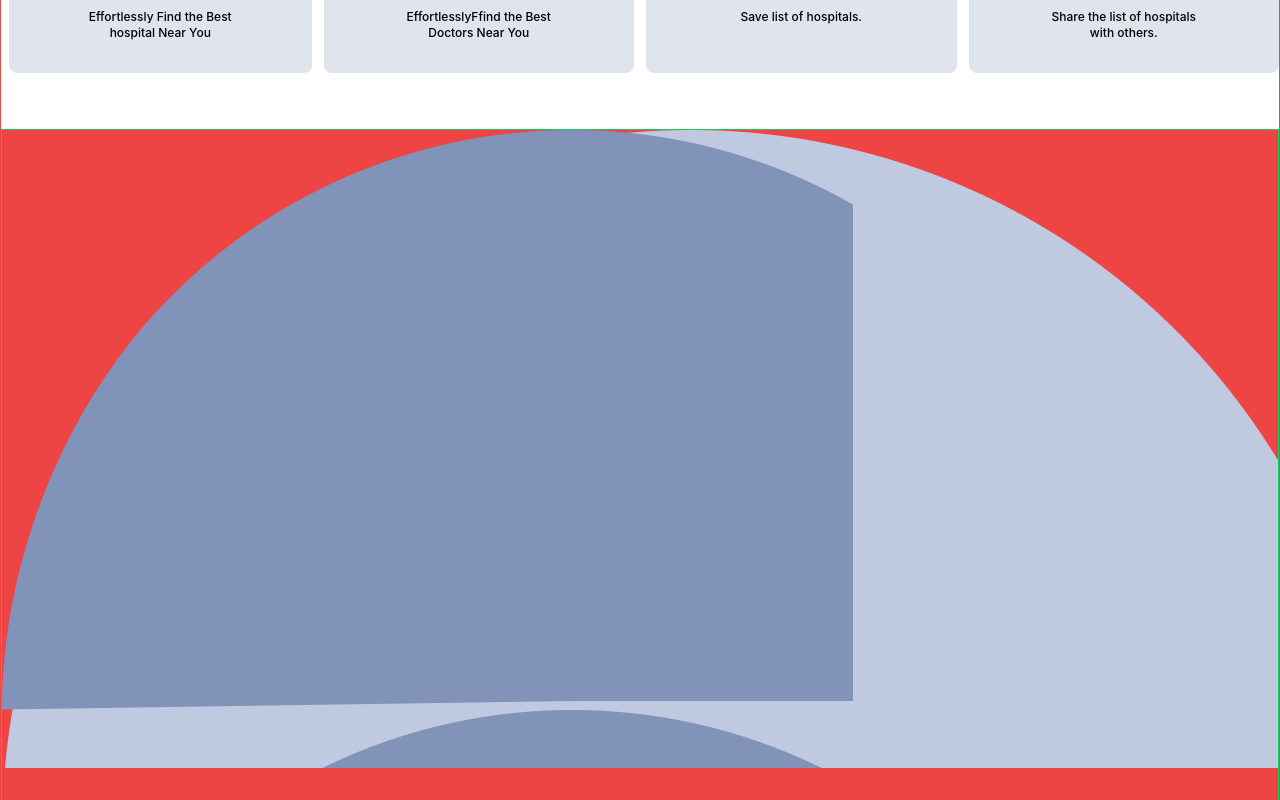
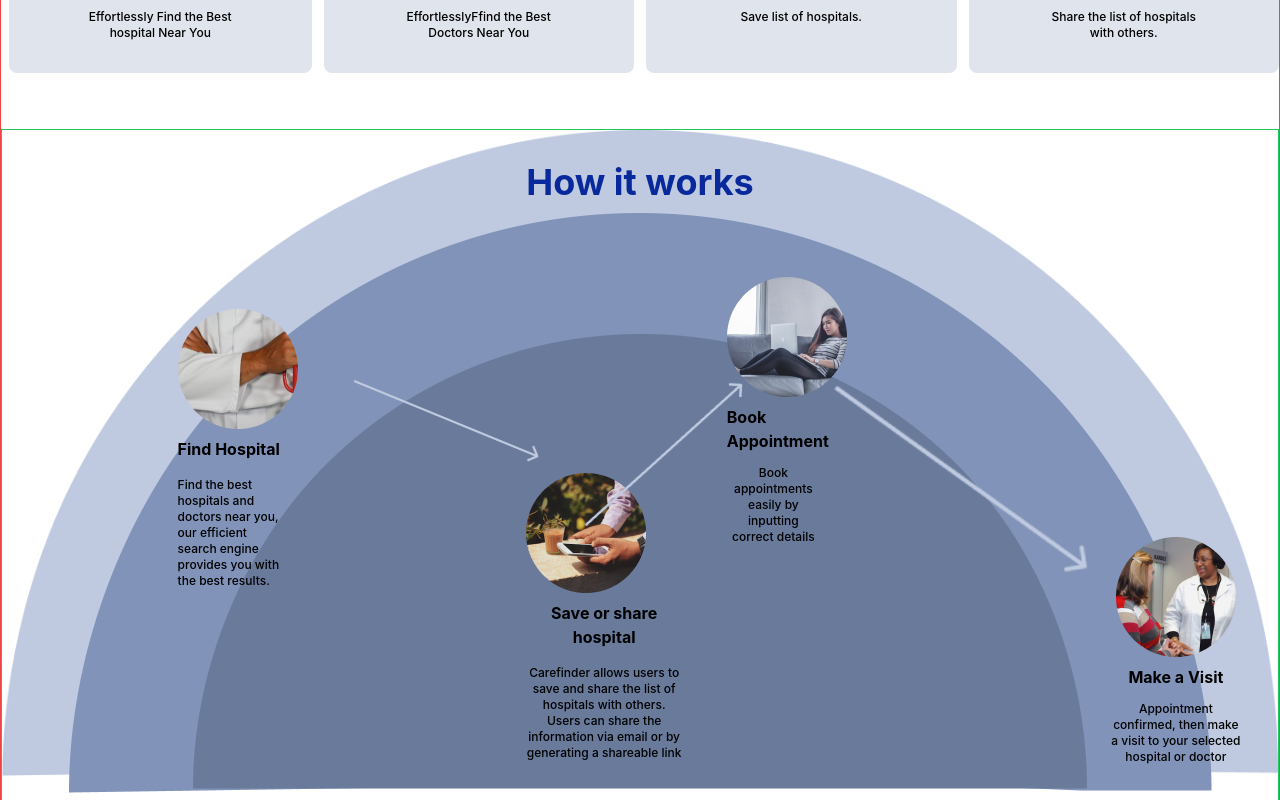
Before and after one commit to victorcharles99/carefinder, a React (Vite) app: page / in a window 1280 px wide. Shown: the part 1880-2680 px from the top of the page. Built offline with nearby package versions, Linux system fonts and the light colour scheme.

Commit message:
How it works

```diff
--- a/src/components/Landing Page/SectionThree.tsx
+++ b/src/components/Landing Page/SectionThree.tsx
@@ -2,15 +2,21 @@ import Hospital from '../../assets/Landing Page/hospital.png'
 import Doctor from '../../assets/Landing Page/chatDoctor.png'
 import Export from '../../assets/Landing Page/export.png'
 import Share from '../../assets/Landing Page/share.png'
-// import Biggest from '../../assets/'
 import Biggest from '../../assets/Landing Page/How it works/BiggestEclipse.png'
 import Bigger from '../../assets/Landing Page/How it works/BiggerEclipse.png'
 import Big from '../../assets/Landing Page/How it works/BigEclipse.png'
+import FindHospital from '../../assets/Landing Page/How it works/FindHospital.png'
+import SaveHospital from '../../assets/Landing Page/How it works/SaveHospital.png'
+import BookAppointment from '../../assets/Landing Page/How it works/BookAppointment.png'
+import MakeVisit from '../../assets/Landing Page/How it works/MakeVisit.png'
+import Arrow1 from '../../assets/Landing Page/How it works/Arrow 1.png'
+import Arrow2 from '../../assets/Landing Page/How it works/Arrow 2.png'
+import Arrow3 from '../../assets/Landing Page/How it works/Arrow 3.png'
 
 
 const SectionThree = () => {
   return (
-    <section className="bg-white border border-red-500">
+    <section className="bg-white border border-red-500 text-black">
         {/* CARDS */}
         <section className='grid grid-cols-4 my-6 pb-8 gap-3'>
                 {/* Card One */}
@@ -57,14 +63,44 @@ const SectionThree = () => {
 
             {/* How It Works */}
 
-            <section className=' bg-red-500 border border-green-500 h-screen'>
-                {/* <article className='w-11/12 aspect-square'> */}
-                    <div className='bg-BiggestEclipse w-auto h-4/5 relative'>
-                        <div className='bg-BiggerEclipse w-2/3 h-full'></div>
-                        {/* <div className='bg-BiggerEclipse absolute top-1/2 left-1/2 -translate-x-1/2 -translate-y-1/2 h-full'>Hey</div> */}
-                        <div className='bg-BigEclipse'></div>
+            <section className='  border border-green-500  overflow-hidden pb-[5rem] relative'>
+                <div className='absolute index-0 z-20 flex items-center justify-between w-4/5 h-full  mx-auto left-0 right-0'>
+                    <div className=' ml-[3rem] -mt-[5rem] w-1/4'>
+                        <img src={FindHospital} alt="Find Hospital" />
+                        <h3 className='font-bold text-base py-2'>Find Hospital</h3>
+                        <p className='font-medium w-2/3 py-2 text-xs'>Find the best hospitals and doctors near you, our efficient search engine provides you with the best results.</p>
                     </div>
-                {/* </article> */}
+                    <img src={Arrow1} alt="Arrow 1" className='w-[8rem] ml-[3rem] -mt-[9rem] transform rotate-6 scale-150 ' />
+                    <div className=' mt-[16rem] ml-[1rem] w-1/2'>
+                        <img src={SaveHospital} alt="Save Hospital" />
+                        <h3 className='font-bold text-base py-2 w-1/2 text-center'>Save or share hospital</h3>
+                        <p className='font-medium w-1/2 py-2 text-xs text-center'>Carefinder allows users to save and share the list of hospitals with others.
+                        Users can share the information via email or by generating a shareable link</p>
+                    </div>
+                    <img src={Arrow2} alt="" className='w-[8rem] -ml-[15rem] -mt-[5rem]  scale-150 transform -rotate-[17deg]' />
+                    <div className=' -mt-[10rem] -mr-[9rem]'>
+                        <img src={BookAppointment} alt="Book Appointment" />
+                        <h3 className='font-bold text-base py-2 w-2/3'>Book Appointment</h3>
+                        <p className='font-medium w-1/2 py-1 text-xs text-center'>Book appointments easily by inputting correct details</p>
+                    </div>
+                    <img src={Arrow3} alt="" className='w-[10rem] ml-[7rem] -mt-[2rem] transform -rotate-[4deg] scale-150'/>
+                    <div className=' mt-[20rem] -mr-[10rem] flex flex-col items-center '>
+                        <img src={MakeVisit} alt="Make a visit" />
+                        <h3 className='font-bold text-base text-center py-2 w-2/3'>Make a Visit</h3>
+                        <p className='font-medium w-1/2 py-1 text-xs text-center'>Appointment confirmed, then make a visit to your selected hospital or doctor</p>
+                    </div>
+                </div>
+                <img src={Biggest} alt="Biggest Eclipse" className='w-full h-auto'/>
+                <h1 className='absolute inset-0 flex justify-center font-bold text-4xl text-[#08299B] py-[2rem] text-center'>How it works</h1>
+                <div className='absolute inset-0 flex items-center justify-center'>
+                    <img src={Bigger} alt="Bigger Eclipse" className='mt-5'/>
+                    <div className='absolute inset-0 flex items-center justify-center'>
+                        <img src={Big} alt="Big Eclipse" className='mt-[8.5rem]'/>
+                    </div>
+                </div>
+
+
+
             </section>
     </section>
   )
```
